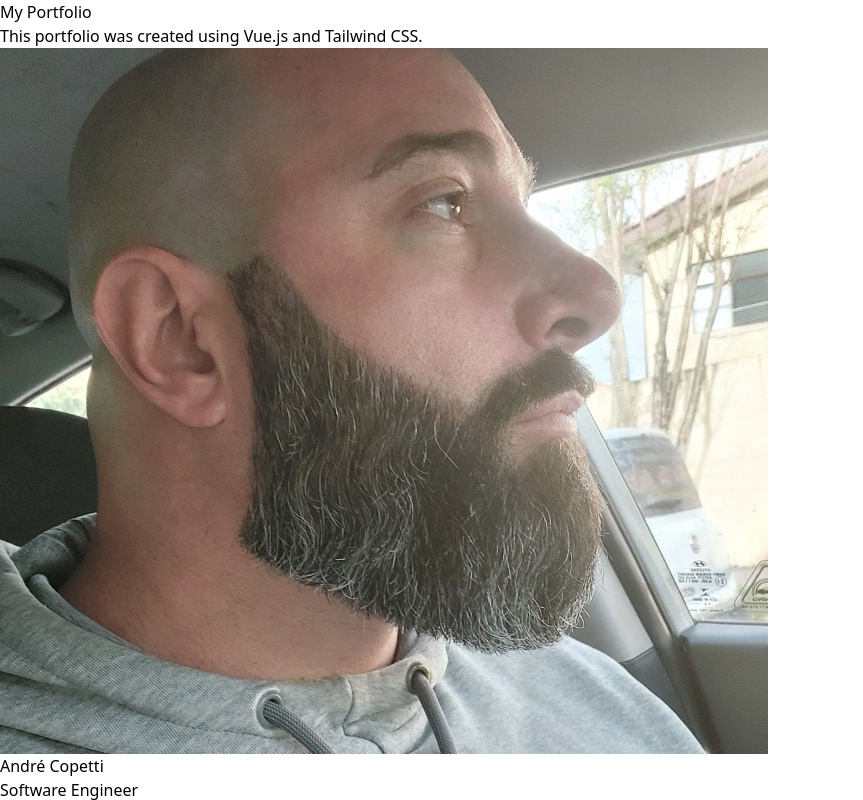
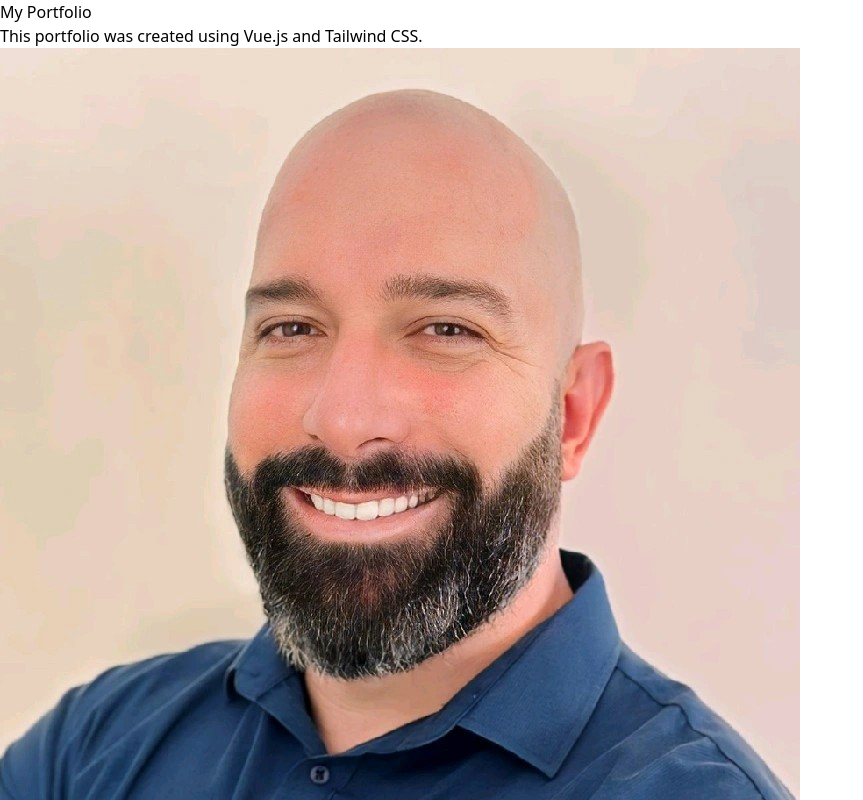
Before and after one commit to copetti/portfolio, a Vue app: page / in a window 1280 px wide. Shown: the top 800 px of the page, without its empty margins (0-863 px from the left). Built offline with nearby package versions, Linux system fonts and the light colour scheme.

Commit message:
new profile photo

```diff
--- a/src/components/Profile.vue
+++ b/src/components/Profile.vue
@@ -53,7 +53,7 @@ export default {
             profile : {
                 name: 'André Copetti',
                 role: 'Software Engineer',
-                image:'images/profile.png',
+                image:'images/profile.jpg',
                 github: 'https://github.com/copetti',
                 linkedinUrl: 'https://www.linkedin.com/in/andré-copetti/',
             },
```
Also changed, not shown: public/images/profile.jpg (added).
